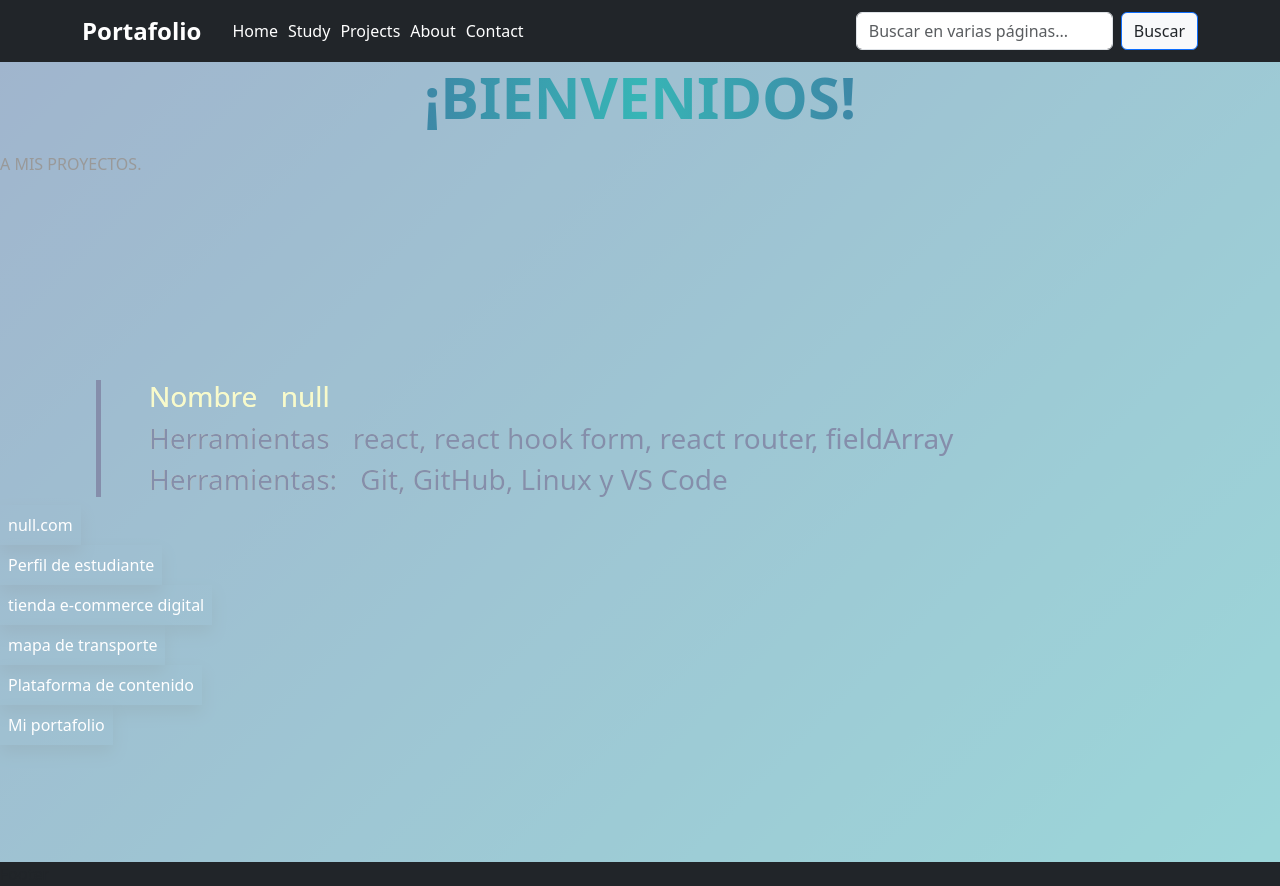
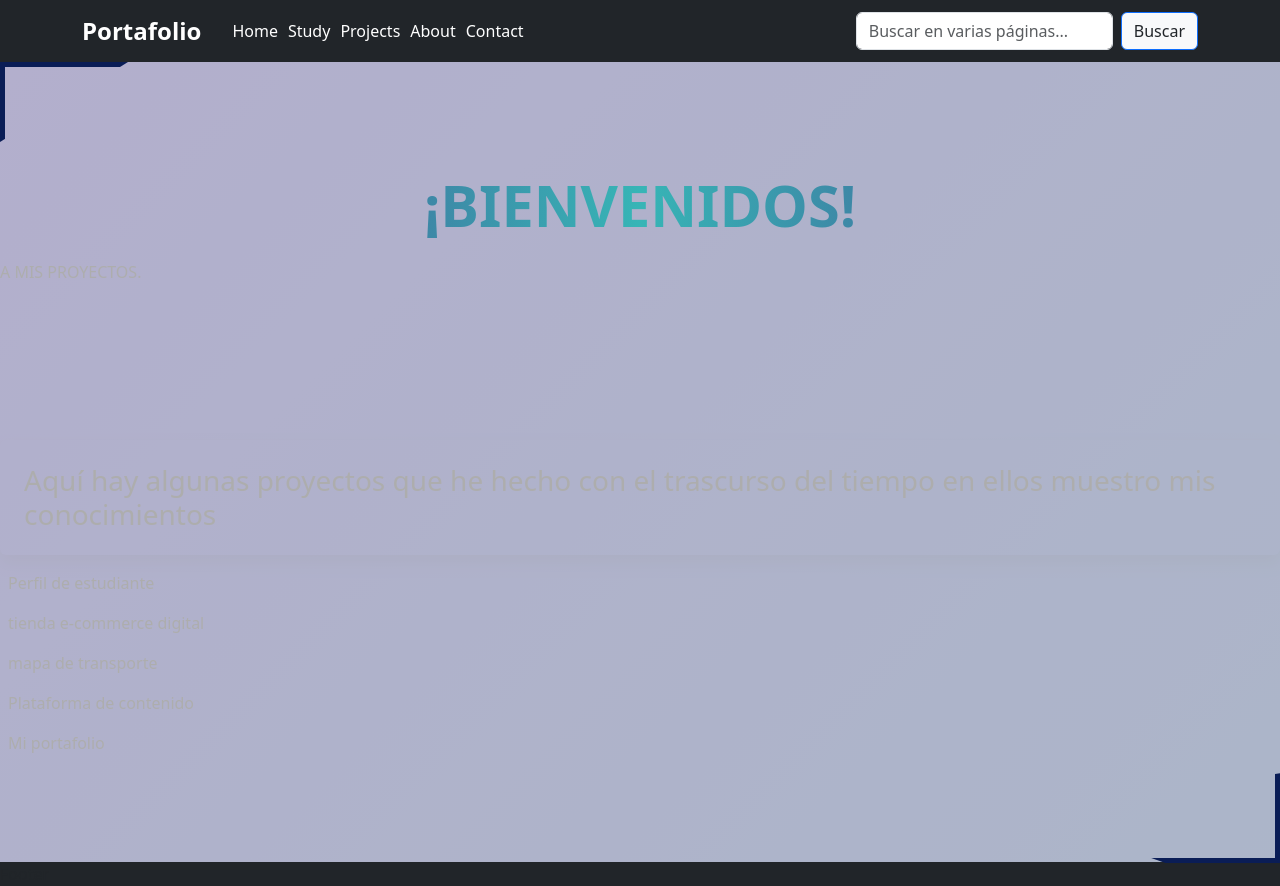
Before and after one commit to torco34/app-portafolio, a React (Vite) app: page /proyecto in a window 1280 px wide. Built offline with nearby package versions, Linux system fonts and the light colour scheme.

Commit message:
nuevo proyectos

```diff
--- a/src/assets/styled/home/HomePages.ts
+++ b/src/assets/styled/home/HomePages.ts
@@ -34,10 +34,9 @@ export const ClipPathRight = styled.h2`
   background-clip: text;
   border-image: linear-gradient(
     ${theme.purple},
-    ${theme.yellow},
-    ${theme.purple}
+
   ); /* Gradiente para el borde */
-  color: white;
+  color: #0a1d56;
   border-image-slice: 25;
 `;
 
@@ -57,10 +56,9 @@ export const ClipPathLeft = styled.h2`
   background-clip: text;
   border-image: linear-gradient(
     ${theme.purple},
-    ${theme.yellow},
-    ${theme.purple}
+
   ); /* Gradiente para el borde */
-  color: white;
+  color: #0a1d56;
   border-image-slice: 25;
 `;
 export const colorChange = keyframes`
--- a/src/assets/styled/study/ClipPath.ts
+++ b/src/assets/styled/study/ClipPath.ts
@@ -21,12 +21,9 @@ export const ClipPathLeft = styled.h2`
   position: relative;
   -webkit-background-clip: text;
   background-clip: text;
-  border-image: linear-gradient(
-    ${theme.purple},
-    ${theme.yellow},
-    ${theme.purple}
-  ); /* Gradiente para el borde */
-  color: white;
+  border-image: linear-gradient(${theme.purple}); /* Gradiente para el borde */
+  color: #0a1d56;
+
   border-image-slice: 25;
 `;
 
@@ -39,10 +36,10 @@ export const ClipPathRight = styled.h2`
   -webkit-background-clip: text;
   background-clip: text;
   border-image: linear-gradient(
+    /* ${theme.purple},
     ${theme.purple},
-    ${theme.yellow},
-    ${theme.purple}
+    ${theme.purple} */
   ); /* Gradiente para el borde */
-  color: white;
+  color: #0a1d56;
   border-image-slice: 25;
 `;
--- a/src/assets/styled/styleUniverse/FondoImg.ts
+++ b/src/assets/styled/styleUniverse/FondoImg.ts
@@ -3,7 +3,8 @@ import styled from "styled-components";
 export const theme = {
   dark: "#0A1D56",
   purple: "#492E87",
-  aqua: "#37B5B6",
+  //  purple: "#EEF5FF",
+  aqua: "#265073",
   yellow: "#F2F597"
 };
 
@@ -19,7 +20,7 @@ export const ContainerImgFondo = styled.div`
   animation: gradientAnimation 30s ease infinite;
   background-position: center;
 
-  @keyframes gradientAnimation {
+  /* @keyframes gradientAnimation {
     0% {
       background-position: 0% 50%;
     }
@@ -29,7 +30,7 @@ export const ContainerImgFondo = styled.div`
     100% {
       background-position: 0% 50%;
     }
-  }
+  } */
 
   &::before {
     content: "";
@@ -38,6 +39,6 @@ export const ContainerImgFondo = styled.div`
     left: 0;
     width: 100%;
     height: 100%;
-    background-color: rgba(255, 255, 255, 0.5); /* Capa de opacidad para suavizar los colores */
+    background-color: rgba(255, 255, 255, 0.6); /* Capa de opacidad para suavizar los colores */
   }
 `;
--- a/src/component/common/Buttons.tsx
+++ b/src/component/common/Buttons.tsx
@@ -6,11 +6,14 @@ interface ButtonProps {
 }
 export const Buttons = ({ text, onClick  }: ButtonProps) => {
   return (
-
     <div className="z-1">
-      <button className='text-white relative transform hover:scale-105 transition-transform shadow  duration-300  p-2' onClick={onClick}>{text}
-        <span className="absolute inset-x-0 hover:scale-105 transition-transform bottom-0 h-1 bg-gradient-to-r from-purple-500 via-blue-300 to-yellow-300   "></span>
+      <button
+        className="text-gray-600 font-bold  relative transform hover:scale-105 transition-transform   duration-300  p-2"
+        onClick={onClick}
+      >
+        {text}
+        <span className="absolute inset-x-0  hover:scale-105 transition-transform bottom-0 h-1 bg-gradient-to-r from-sky-500 via-blue-900 to-purple-900   "></span>
       </button>
     </div>
-  )
+  );
 }
--- a/src/component/common/Texto.tsx
+++ b/src/component/common/Texto.tsx
@@ -19,13 +19,13 @@ export const Texto = ({
         className="text-xl md:font-serif px-5 font-bold transform hover:scale-105 transition-transform"
         style={{ color: "#F2F597" }}
       >
-        {subtitles} <span className="text-gray-600 px-3">{text1}</span>{" "}
+        {subtitles} <span className="text-gray-700 px-3">{text1}</span>{" "}
       </h3>
       <h3 className="px-5 text-xl md:font-serif text-cyan-700 font-bold transform hover:scale-105 transition-transform">
-        {text} <span className="text-gray-600 px-3">{text2}</span>{" "}
+        {text} <span className="text-gray-700 px-3">{text2}</span>{" "}
       </h3>
       <h3 className="px-5 text-xl md:font-serif text-violet-900 font-bold transform hover:scale-105 transition-transform">
-        {additionalText} <span className="text-gray-600 px-3">{text3}</span>
+        {additionalText} <span className="text-gray-700 px-3">{text3}</span>
       </h3>
     </TextContainer>
   );
--- a/src/component/project/Project.tsx
+++ b/src/component/project/Project.tsx
@@ -1,30 +1,69 @@
+import Button from "react-bootstrap/Button";
+import Modal from "react-bootstrap/Modal";
+import { Buttons } from "../common/Buttons";
+import { Hooks } from "../../hook/Hooks";
+import { useThemeContext } from "../../usecontext/ ContextProvider";
+import { Img } from "../common/Img";
+import img1 from "../../assets/img/img1.jpg";
+export const Project = () => {
+  const { buttonTexts } = useThemeContext() ?? { buttonTexts: [] };
+  const { selectedText, setSelectedText, show, setShow } = Hooks();
+  const handleClose = () => setShow(false);
+  const handleShow = (text: any) => {
+    setShow(true);
+    setSelectedText(text);
+  };
+  console.log(selectedText);
+  return (
+    <div className="mx-auto max-w-6xl ">
+      <>
+        {buttonTexts.map((buttonText, index) => (
+          <Buttons
+            key={index}
+            text={buttonText.text}
+            onClick={() => handleShow(buttonText.text)}
+          />
+        ))}
 
-import { ClipPathLeft, ClipPathRight, ContenedorDiv } from "../../assets/styled/study/ClipPath"
-import { Animation } from "../common/Animation"
-import { Buttons } from "../common/Buttons"
-import { Texto } from "../common/Texto"
-
-
-export const Project = () => {
-  return (
-      <div className="mx-auto max-w-6xl ">
-          <ContenedorDiv>
-              <ClipPathRight></ClipPathRight>
-              <Animation title="¡BIENVENIDOS!" subtitle="Descubre mis habilidades técnicas" text="." />
-              <div className=" space-y-5 pb-7  max-w-6xl grid grid-cols-2 gap-4">
-                  <Texto
-                      title=""
-                      subtitles="Diseño:"
-                      text1=" HTML5, CSS3, Bootstrap, tailwindCss, styled-components "
-                      text="Programación:"
-                      text2="JavaScript, TypeScript y React"
-                      additionalText="Herramientas:"
-                      text3="Git, GitHub, Linux y VS Code" />
-                  <Buttons text="Perfil de estudiante"/>
-              </div>
-
-              <ClipPathLeft> </ClipPathLeft>
-          </ContenedorDiv>
-      </div>
-  )
-}
+        <Modal show={show} onHide={handleClose}>
+          <Modal.Header closeButton>
+            <Modal.Title>{selectedText}</Modal.Title>
+          </Modal.Header>
+          <Modal.Body>
+          <div className=" ">
+            <Img src={img1} text="foto" title="" />
+            lorem*24 Lorem ipsum dolor sit, amet consectetur adipisicing elit.
+            Debitis repellendus beatae similique accusantium modi possimus animi
+            exercitationem et illo assumenda, dolor distinctio a deserunt cum
+            at? Minima dicta ullam molestiae! Accusantium impedit repudiandae
+            molestias nostrum perferendis saepe aliquam neque cumque excepturi
+            praesentium aperiam sit, id architecto amet dolore sed dolor tempora
+            modi, alias corrupti et a ex odit molestiae? Maiores? Tempora magni
+            alias id officia quam asperiores saepe voluptatibus omnis at non
+            pariatur, quibusdam earum, debitis sit. Quod optio tempora quaerat
+            tempore vitae impedit itaque voluptatem, quisquam quo incidunt
+            architecto. Itaque voluptatem ipsa, odio fuga excepturi magni ullam
+            pariatur soluta eius sint deleniti rerum facere quos ad non
+            corporis! Rerum quo reiciendis excepturi officiis ipsam. Officia
+            omnis quaerat esse nemo beatae. A at consequatur, sit velit
+            perferendis fugiat vero ipsa, ut voluptate libero corporis! Quas
+            facere fuga aut porro delectus amet hic aspernatur quam non. Animi
+            voluptates totam alias voluptas enim, ipsam vero consequuntur velit
+            eaque a adipisci accusamus blanditiis incidunt autem neque quis
+            reiciendis nihil. Maiores nemo nisi ab odio distinctio veniam eum
+            repellat!
+          </div>
+          </Modal.Body>
+          <Modal.Footer>
+            <Button variant="secondary" onClick={handleClose}>
+              Close
+            </Button>
+            <Button variant="primary" onClick={handleClose}>
+              Save Changes
+            </Button>
+          </Modal.Footer>
+        </Modal>
+      </>
+    </div>
+  );
+};
--- a/src/hook/Hooks.tsx
+++ b/src/hook/Hooks.tsx
@@ -2,9 +2,16 @@ import React, { useState } from 'react'
 
 export const Hooks = () => {
   const [username, setUsername] = useState<string | undefined>();
-
-  const [selectedText, setSelectedText] = useState<string | null>(null);
-  return { username, setUsername, selectedText, setSelectedText }
+    const [show, setShow] = useState<boolean>(false);
+  const [selectedText, setSelectedText] = useState<string | null>("");
+  return {
+    username,
+    setUsername,
+    selectedText,
+    setSelectedText,
+    show,
+    setShow,
+  };
 
 
 }
--- a/src/pages/ContactPages.tsx
+++ b/src/pages/ContactPages.tsx
@@ -7,7 +7,7 @@ export const ContactPages = () => {
   return (
     <ContainerImgFondo>
       <div className="mx-auto relative borde space-y-5 pb-7 max-w-6xl grid grid-cols-2  gap-4">
-        <Animation title="CONTACTOS" subtitle="CONTÁCTEME POR ESTE MEDIO" text="" />
+        <Animation title="CONTACTOS" subtitle="CONTÁCTEME AQUÍ" text="" />
         <ContactForm/>
       </div>
     </ContainerImgFondo>
--- a/src/pages/PageProject.tsx
+++ b/src/pages/PageProject.tsx
@@ -1,9 +1,11 @@
 import { ContainerImgFondo } from "../assets/styled/styleUniverse/FondoImg";
 import { Animation } from "../component/common/Animation";
-import { Buttons } from "../component/common/Buttons";
-import { Texto } from "../component/common/Texto";
+
 import { useThemeContext } from "../usecontext/ ContextProvider";
 import { Hooks } from "../hook/Hooks";
+import { ClipPathLeft, ClipPathRight } from "../assets/styled/home/HomePages";
+import { Project } from "../component/project/Project";
+import { Texto } from "../component/common/Texto";
 export const PageProject = () => {
   const { buttonTexts } = useThemeContext() ?? { buttonTexts: [] };
   const { selectedText, setSelectedText } = Hooks();
@@ -16,37 +18,21 @@ export const PageProject = () => {
 
   return (
     <ContainerImgFondo>
+      <div className="mx-auto max-w-6xl relative top-10">
+        <ClipPathRight></ClipPathRight>
         <Animation title="¡BIENVENIDOS!" subtitle="A MIS PROYECTOS." text="" />
         <div className="mx-auto relative borde space-y-5 pb-7 max-w-6xl grid grid-cols-2  gap-4">
-                {selectedText === selectedText && (
-                    <div className="max-w-99 borde">
-                        <Texto
-                            title=""
-                            subtitles="Nombre"
-                            text1={`${selectedText}`}
-                            text="Herramientas"
-                            text2="react, react hook form, react router, fieldArray"
-                            additionalText="Herramientas: "
-                            text3="Git, GitHub, Linux y VS Code"
-                        />
-                        <a
-                            className=" mx-auto flex justify-center max-w-65  relative top-10"
-                            href="https://www.ejemplo.com"
-                        >
-                            <Buttons text={` ${selectedText}.com`} />
-                        </a>
-                    </div>
-                )}
+          <h3 className="max-w-99  p-4 bg-slate-200 rounded md:font-serif  font-bold shadow">
+            Aquí hay algunas proyectos que he hecho con el trascurso del tiempo
+            en ellos muestro mis conocimientos
+          </h3>
 
           <div className="borde grid justify-center">
-                    {buttonTexts.map((buttonText, index) => (
-                        <Buttons
-                            key={index}
-                            text={buttonText.text}
-                            onClick={() => handleClick(buttonText.text)}
-                        />
-                    ))}
+            <Project />
           </div>
+        </div>
+        {/* <Project /> */}
+        <ClipPathLeft> </ClipPathLeft>
       </div>
     </ContainerImgFondo>
   );
```
Also changed, not shown: src/pages/AboutPages.tsx (+13 -23 lines). Lines whose indentation alone changed are shown as unchanged.
